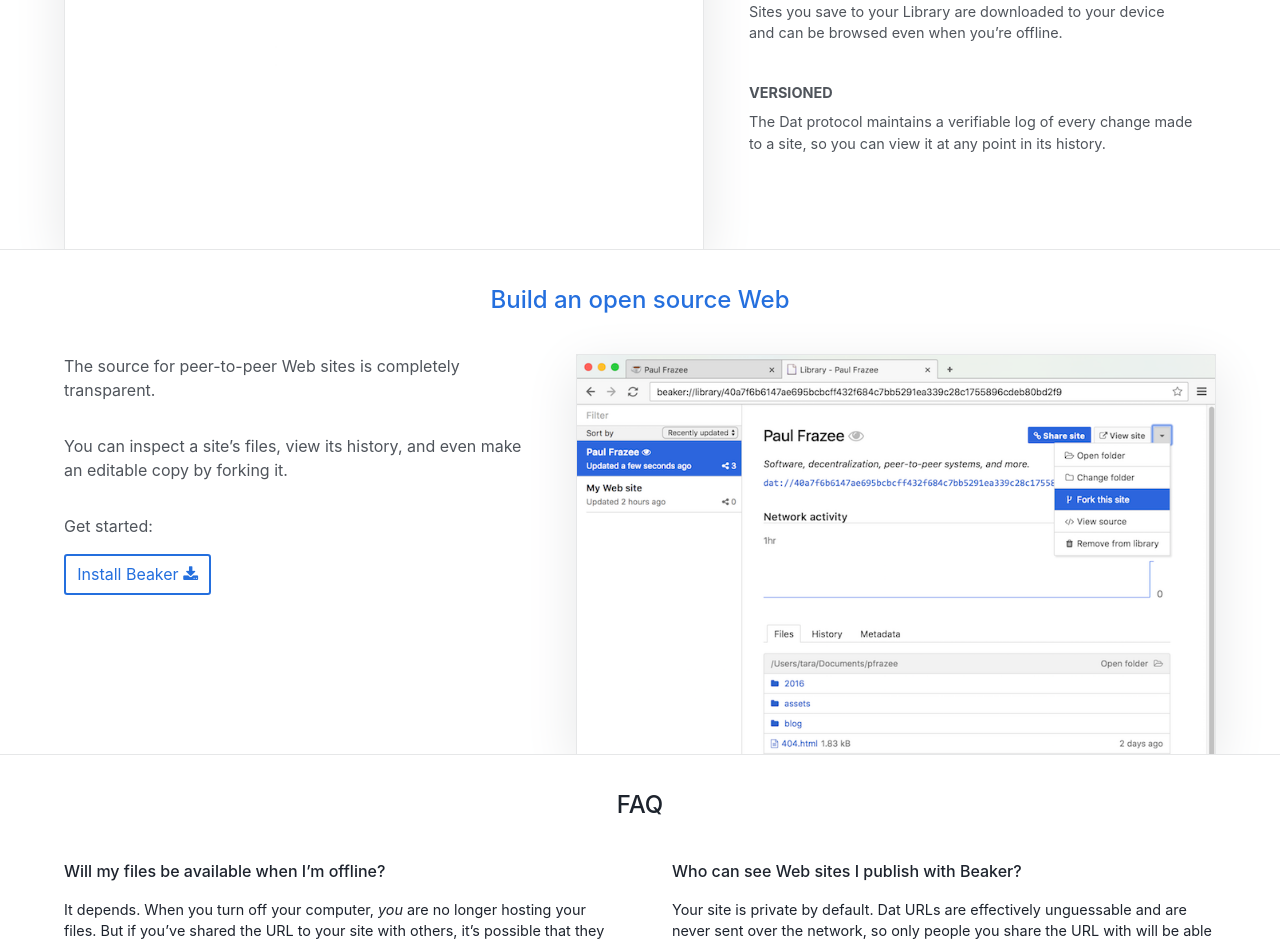
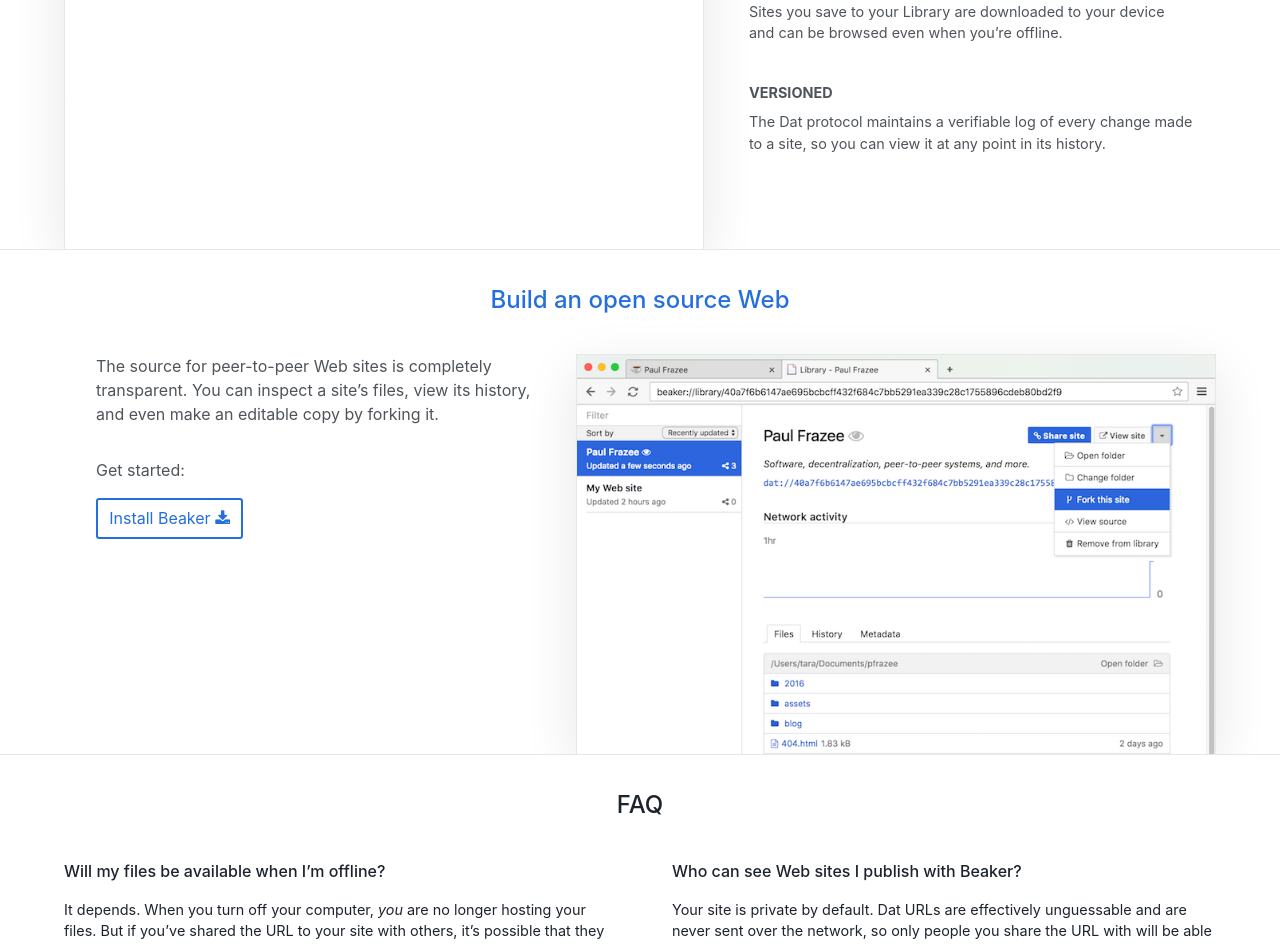
Before and after one commit to beakerbrowser/beakerbrowser.com, a Jekyll site: the page built from index.html, in a window 1280 px wide. Shown: the part 1386-2330 px from the top of the page. Built offline with Jekyll 4.4.1, drawn with Linux system fonts in a browser that asks for light colours.

Commit message:
Fix layout on medium screens for forking section

```diff
--- a/_data/screenshots.yml
+++ b/_data/screenshots.yml
@@ -29,8 +29,8 @@
 - src: /img/ss/forking.png
   title: "Build an open source Web"
   desc:
-    "<p>The source for peer-to-peer Web sites is completely transparent.</p>
-     <p>You can inspect a site’s files, view its history, and even make an
+    "<p>The source for peer-to-peer Web sites is completely transparent.
+     You can inspect a site’s files, view its history, and even make an
      editable copy by forking it.</p><p class=\"cta\">Get started:<span>
      <a class=\"btn btn--outline\" href=\"/docs/install.html\">Install Beaker
      <i class=\"fa fa-download\" aria-hidden=\"true\"></i></a></span></p>"
--- a/css/pages/_home.scss
+++ b/css/pages/_home.scss
@@ -271,8 +271,7 @@
       }
     }
 
-    .screenshot-container.left,
-    .screenshot-container.right {
+    .screenshot-container.left {
 
       .container {
         @extend %grid-2;
@@ -323,12 +322,25 @@
 
     .screenshot-container.right {
 
+      .container {
+        @extend %grid-2;
+      }
+
+      .desc {
+        margin: 2em 0 1em 0;
+      }
+
       @include respond-to(show-grid-2) {
 
+        .desc,
+        img {
+          margin: auto;
+        }
+
         .desc {
-          order: 1;
-          padding-left: 0;
+          max-width: 640px;
           padding-right: 2em;
+          margin-bottom: 1em;
 
           p {
             font-size: 1rem;
@@ -337,6 +349,28 @@
 
         img {
           order: 2;
+        }
+
+        .container {
+          flex-direction: column !important;
+        }
+      }
+
+      @media (min-width: 1200px) {
+
+        .container {
+          flex-direction: row !important;
+        }
+
+        img {
+          margin: initial;
+        }
+
+        .desc {
+          display: inline-block;
+          padding-left: 2em;
+          padding-bottom: 0;
+          margin: 0 !important;
         }
       }
     }
```
